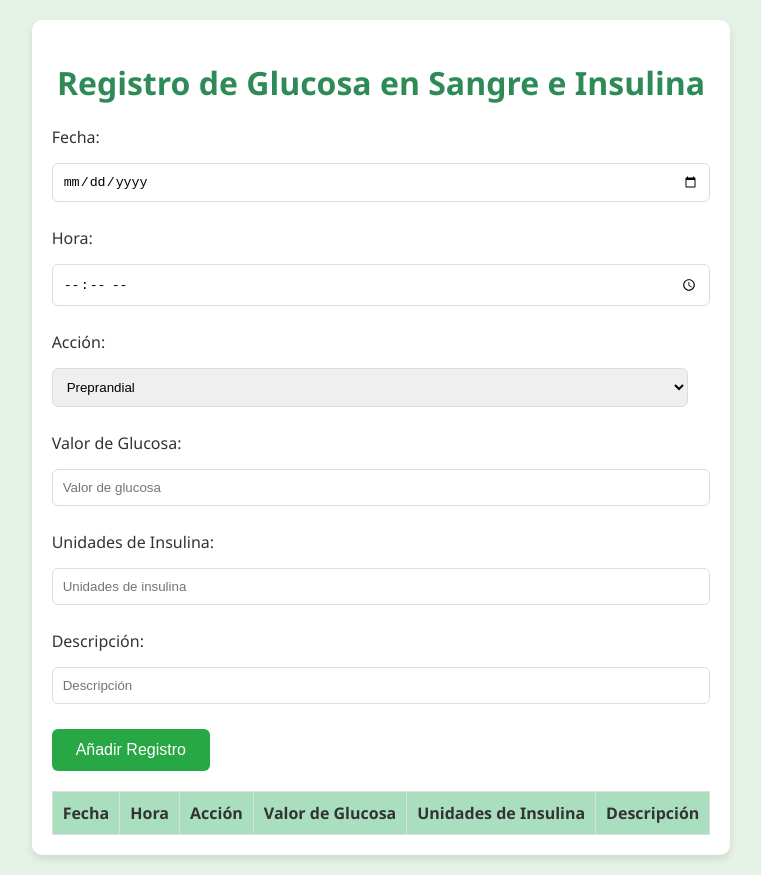
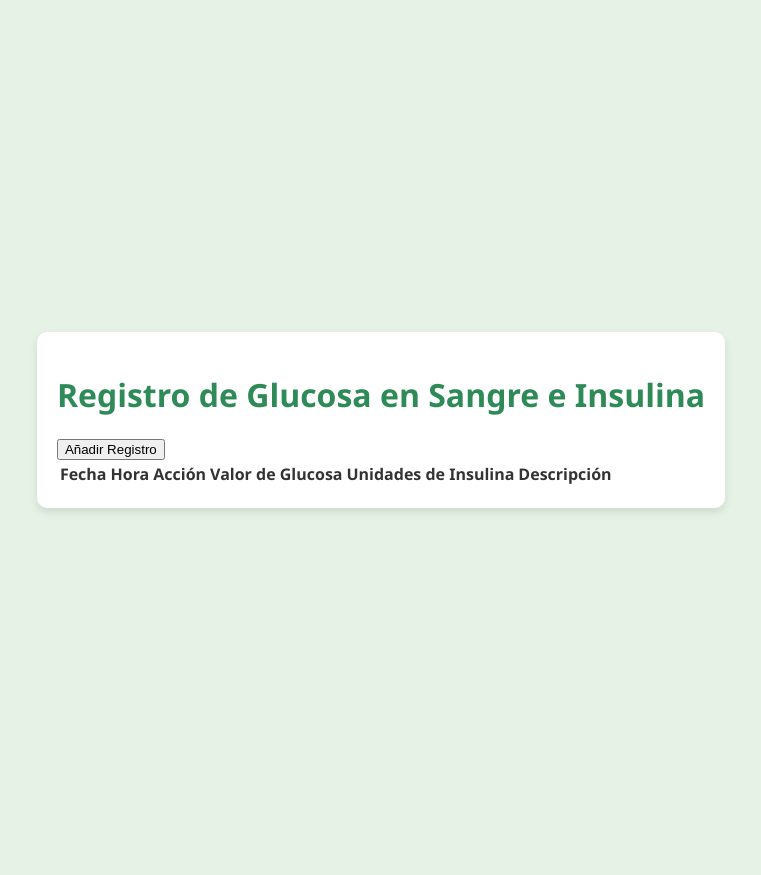
Before and after one commit to tonetgp/Registro-de-glucosa, a plain HTML site: page index.html in a window 1280 px wide. Both pictures are taken after a click on the button "Añadir Registro". Shown: the whole page, without its empty margins (259-1020 px from the left). After the commit the page ends 840 px from the top, so only its background shows below. Drawn offline with Linux system fonts and the light colour scheme.

Commit message:
Update index.html

```diff
--- a/index.html
+++ b/index.html
@@ -3,6 +3,7 @@
 <head>
     <title>Registro de Glucosa en Sangre e Insulina</title>
     <style>
+        /* Tus estilos aquí */
         body {
             font-family: 'Segoe UI', Tahoma, Geneva, Verdana, sans-serif;
             background-color: #e6f2e6; /* Fondo en tono verde claro */
@@ -26,81 +27,13 @@
             max-width: 700px;
             margin: auto;
         }
-        table {
-            width: 100%;
-            border-collapse: collapse;
-            margin-top: 20px;
-        }
-        table, th, td {
-            border: 1px solid #ddd;
-        }
-        th, td {
-            padding: 10px;
-            text-align: left;
-        }
-        th {
-            background-color: #a9dfbf; /* Verde claro para los encabezados de la tabla */
-            color: #333;
-        }
-        button {
-            background-color: #28a745; /* Verde botella para los botones */
-            color: white;
-            border: none;
-            padding: 12px 24px;
-            border-radius: 6px;
-            cursor: pointer;
-            font-size: 16px;
-            transition: background-color 0.3s;
-        }
-        button:hover {
-            background-color: #218838; /* Un verde más oscuro al pasar el ratón */
-        }
-        input, select {
-            padding: 10px;
-            margin: 10px 0;
-            border-radius: 6px;
-            border: 1px solid #ddd;
-            width: calc(100% - 22px);
-        }
-        .form-group {
-            margin-bottom: 15px;
-        }
-        .form-group label {
-            display: block;
-            margin-bottom: 5px;
-        }
+        /* Resto de tus estilos */
     </style>
 </head>
 <body>
     <div class="container">
         <h1>Registro de Glucosa en Sangre e Insulina</h1>
-        <div class="form-group">
-            <label for="fecha">Fecha:</label>
-            <input type="date" id="fecha" required>
-        </div>
-        <div class="form-group">
-            <label for="hora">Hora:</label>
-            <input type="time" id="hora" required>
-        </div>
-        <div class="form-group">
-            <label for="accion">Acción:</label>
-            <select id="accion">
-                <option value="Preprandial">Preprandial</option>
-                <option value="Posprandial">Posprandial</option>
-            </select>
-        </div>
-        <div class="form-group">
-            <label for="valorGlucosa">Valor de Glucosa:</label>
-            <input type="number" id="valorGlucosa" placeholder="Valor de glucosa" required>
-        </div>
-        <div class="form-group">
-            <label for="unidadesInsulina">Unidades de Insulina:</label>
-            <input type="number" id="unidadesInsulina" placeholder="Unidades de insulina" required>
-        </div>
-        <div class="form-group">
-            <label for="descripcion">Descripción:</label>
-            <input type="text" id="descripcion" placeholder="Descripción">
-        </div>
+        <!-- Tus elementos de formulario aquí -->
         <button onclick="anadirRegistro()">Añadir Registro</button>
 
         <table id="tablaRegistros">
@@ -116,7 +49,53 @@
     </div>
 
     <script>
-        // Tu código JavaScript aquí
+        document.addEventListener('DOMContentLoaded', cargarRegistros);
+
+        function anadirRegistro() {
+            var registro = {
+                fecha: document.getElementById('fecha').value,
+                hora: document.getElementById('hora').value,
+                accion: document.getElementById('accion').value,
+                valorGlucosa: document.getElementById('valorGlucosa').value,
+                unidadesInsulina: document.getElementById('unidadesInsulina').value,
+                descripcion: document.getElementById('descripcion').value
+            };
+
+            var registros = JSON.parse(localStorage.getItem('registrosGlucosa')) || [];
+            registros.unshift(registro); // Cambiado de push a unshift
+            localStorage.setItem('registrosGlucosa', JSON.stringify(registros));
+
+            actualizarTabla();
+            limpiarFormulario();
+        }
+
+        function cargarRegistros() {
+            actualizarTabla();
+        }
+
+        function actualizarTabla() {
+            var registros = JSON.parse(localStorage.getItem('registrosGlucosa')) || [];
+            var tabla = document.getElementById('tablaRegistros');
+            tabla.innerHTML = '<tr><th>Fecha</th><th>Hora</th><th>Acción</th><th>Valor de Glucosa</th><th>Unidades de Insulina</th><th>Descripción</th></tr>';
+
+            registros.forEach(function(registro) {
+                var fila = tabla.insertRow(1); // Inserta la fila después del encabezado
+                fila.insertCell(0).innerHTML = registro.fecha;
+                fila.insertCell(1).innerHTML = registro.hora;
+                fila.insertCell(2).innerHTML = registro.accion;
+                fila.insertCell(3).innerHTML = registro.valorGlucosa;
+                fila.insertCell(4).innerHTML = registro.unidadesInsulina;
+                fila.insertCell(5).innerHTML = registro.descripcion;
+            });
+        }
+
+        function limpiarFormulario() {
+            document.getElementById('fecha').value = '';
+            document.getElementById('hora').value = '';
+            document.getElementById('valorGlucosa').value = '';
+            document.getElementById('unidadesInsulina').value = '';
+            document.getElementById('descripcion').value = '';
+        }
     </script>
 </body>
 </html>
```
